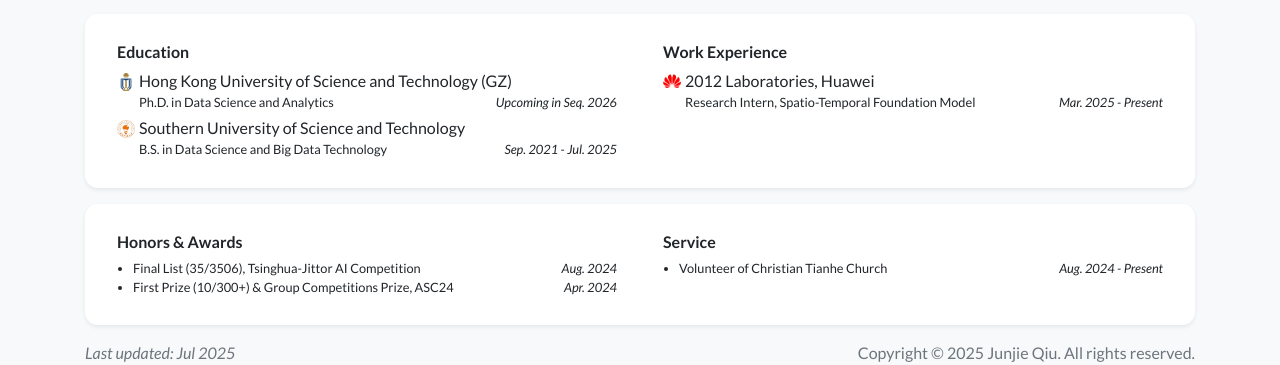
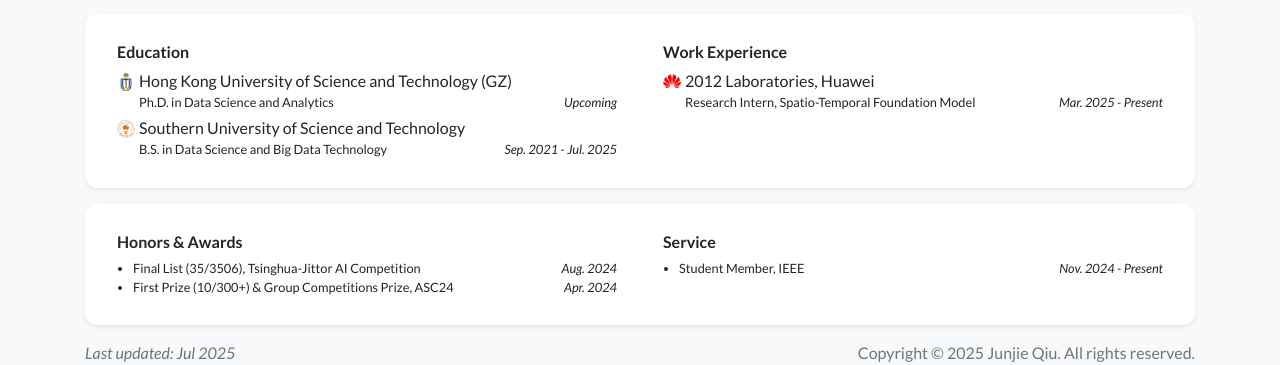
Before and after one commit to jayjunjieqiu/jayjunjieqiu.github.io, a Jekyll site: the page built from index.html, in a window 1280 px wide and 1036 px high. Shown: the part 655-1020 px from the top of the window. Built offline with Jekyll 4.4.1, drawn with Linux system fonts in a browser that asks for light colours; nearby versions of some CDN libraries; a style sheet for code colours, icons or effects is not loaded.

Commit message:
Update education details and service section in profile.yml

```diff
--- a/_data/profile.yml
+++ b/_data/profile.yml
@@ -38,7 +38,7 @@ education:
 - name: Hong Kong University of Science and Technology (GZ)
   logo: /assets/images/badges/HKUST.png
   position: Ph.D. in Data Science and Analytics
-  date: Upcoming in Seq. 2026
+  date: Upcoming
 - name: Southern University of Science and Technology
   logo: /assets/images/badges/SUSTech.png
   position: B.S. in Data Science and Big Data Technology
@@ -57,5 +57,5 @@ awards:
   date: Apr. 2024
 
 service:
-- name: Volunteer of Christian Tianhe Church
-  date: Aug. 2024 - Present
+- name: Student Member, IEEE
+  date: Nov. 2024 - Present
```
